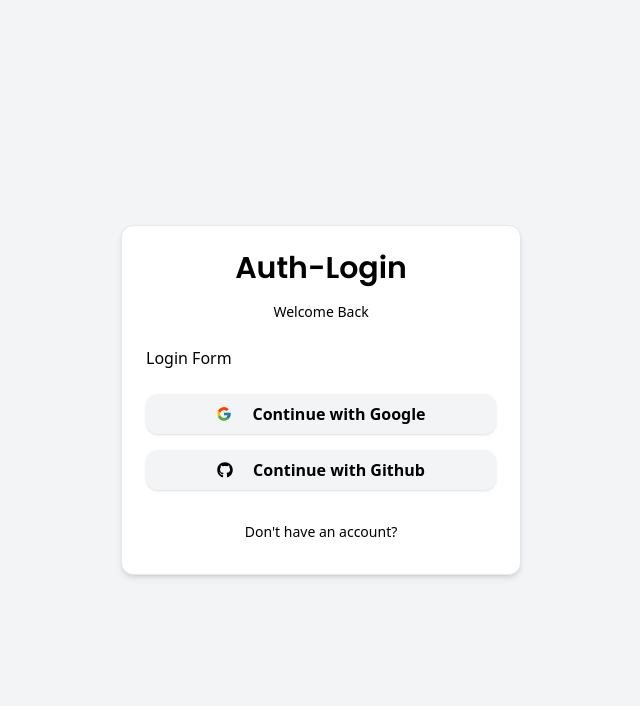
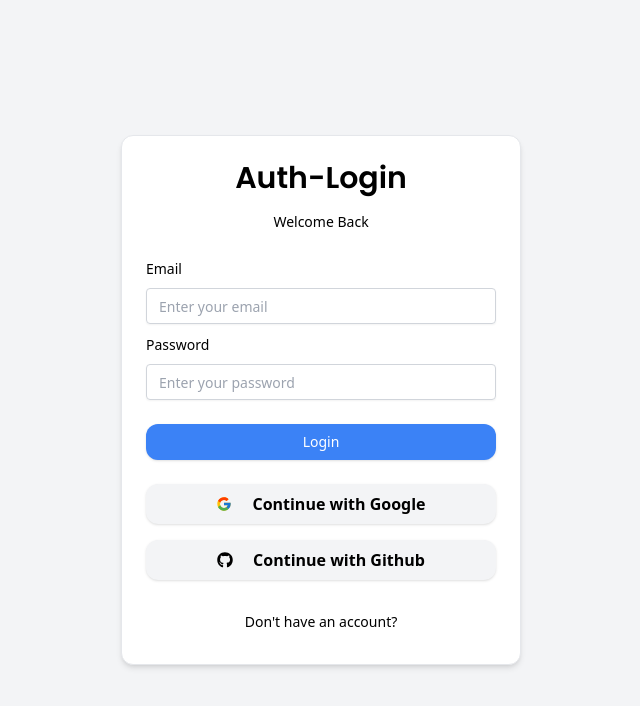
Before and after one commit to khandokarIsmailDev/next-auth_nextjs, a Next.js app: page /auth/login in a window 1280 px wide. Shown: the top 706 px of the page, without its empty margins (319-959 px from the left). Built offline with nearby package versions, Linux system fonts and the light colour scheme.

Commit message:
zod schema and login ui design done

```diff
--- a/components/auth/login-form.tsx
+++ b/components/auth/login-form.tsx
@@ -1,6 +1,31 @@
+"use client"
+import { useForm } from "react-hook-form";
 import CardWrapper from "./CardWrapper";
+import { z } from "zod";
+import { LoginSchema } from "@/schemas";
+import { zodResolver } from "@hookform/resolvers/zod";
+import { Input } from "@/components/ui/input";
+import { Button } from "@/components/ui/button";
+
+import{
+  Form,
+  FormControl,
+  FormField,
+  FormLabel,
+  FormMessage,
+  FormItem
+} from "@/components/ui/form"
+
 
 export default function LoginForm() {
+
+  const form = useForm<z.infer<typeof LoginSchema>>({
+    resolver:zodResolver(LoginSchema),
+    defaultValues:{
+      email:"",
+      password:""
+    }
+  })
   return (
     <CardWrapper
         headerLabel="Welcome Back"
@@ -8,7 +33,52 @@ export default function LoginForm() {
         backButtonHref="/auth/register"
         showSocial
     >
-        Login Form
+        <Form {...form} >
+          <form onSubmit={form.handleSubmit(()=>{})} className="space-y-6">
+            <div className="space-y-2">
+              <FormField
+                control={form.control}
+                name="email"
+                render={({field})=>(
+                  <FormItem>
+                  <FormLabel>Email</FormLabel>
+                  <FormControl>
+                    <Input
+                    {...field}
+                    placeholder="Enter your email"
+                    type="email"
+                    className="rounded border-gray-300 placeholder:text-gray-400"
+                    />
+                  </FormControl>
+                  <FormMessage className="text-red-500"/>
+                </FormItem>
+                )}
+              />
+
+              <FormField
+                control={form.control}
+                name="password"
+                render = {({field}) =>(
+                  <FormItem>
+                    <FormLabel>Password</FormLabel>
+                    <FormControl>
+                      <Input
+                      {...field}
+                      placeholder="Enter your password"
+                      type="password"
+                      className="rounded border-gray-300 placeholder:text-gray-400"
+                      />
+                    </FormControl>
+                    <FormMessage className="text-red-500 "/>
+                  </FormItem>
+                )}
+              />
+            </div>
+            <Button type="submit" className="w-full bg-blue-500 hover:bg-blue-600 text-white rounded-xl">
+                Login
+            </Button>
+          </form>
+        </Form>
     </CardWrapper>
   )
 }
--- /dev/null
+++ b/components/ui/form.tsx
@@ -0,0 +1,178 @@
+"use client"
+
+import * as React from "react"
+import * as LabelPrimitive from "@radix-ui/react-label"
+import { Slot } from "@radix-ui/react-slot"
+import {
+  Controller,
+  ControllerProps,
+  FieldPath,
+  FieldValues,
+  FormProvider,
+  useFormContext,
+} from "react-hook-form"
+
+import { cn } from "@/lib/utils"
+import { Label } from "@/components/ui/label"
+
+const Form = FormProvider
+
+type FormFieldContextValue<
+  TFieldValues extends FieldValues = FieldValues,
+  TName extends FieldPath<TFieldValues> = FieldPath<TFieldValues>
+> = {
+  name: TName
+}
+
+const FormFieldContext = React.createContext<FormFieldContextValue>(
+  {} as FormFieldContextValue
+)
+
+const FormField = <
+  TFieldValues extends FieldValues = FieldValues,
+  TName extends FieldPath<TFieldValues> = FieldPath<TFieldValues>
+>({
+  ...props
+}: ControllerProps<TFieldValues, TName>) => {
+  return (
+    <FormFieldContext.Provider value={{ name: props.name }}>
+      <Controller {...props} />
+    </FormFieldContext.Provider>
+  )
+}
+
+const useFormField = () => {
+  const fieldContext = React.useContext(FormFieldContext)
+  const itemContext = React.useContext(FormItemContext)
+  const { getFieldState, formState } = useFormContext()
+
+  const fieldState = getFieldState(fieldContext.name, formState)
+
+  if (!fieldContext) {
+    throw new Error("useFormField should be used within <FormField>")
+  }
+
+  const { id } = itemContext
+
+  return {
+    id,
+    name: fieldContext.name,
+    formItemId: `${id}-form-item`,
+    formDescriptionId: `${id}-form-item-description`,
+    formMessageId: `${id}-form-item-message`,
+    ...fieldState,
+  }
+}
+
+type FormItemContextValue = {
+  id: string
+}
+
+const FormItemContext = React.createContext<FormItemContextValue>(
+  {} as FormItemContextValue
+)
+
+const FormItem = React.forwardRef<
+  HTMLDivElement,
+  React.HTMLAttributes<HTMLDivElement>
+>(({ className, ...props }, ref) => {
+  const id = React.useId()
+
+  return (
+    <FormItemContext.Provider value={{ id }}>
+      <div ref={ref} className={cn("space-y-2", className)} {...props} />
+    </FormItemContext.Provider>
+  )
+})
+FormItem.displayName = "FormItem"
+
+const FormLabel = React.forwardRef<
+  React.ElementRef<typeof LabelPrimitive.Root>,
+  React.ComponentPropsWithoutRef<typeof LabelPrimitive.Root>
+>(({ className, ...props }, ref) => {
+  const { error, formItemId } = useFormField()
+
+  return (
+    <Label
+      ref={ref}
+      className={cn(error && "text-destructive", className)}
+      htmlFor={formItemId}
+      {...props}
+    />
+  )
+})
+FormLabel.displayName = "FormLabel"
+
+const FormControl = React.forwardRef<
+  React.ElementRef<typeof Slot>,
+  React.ComponentPropsWithoutRef<typeof Slot>
+>(({ ...props }, ref) => {
+  const { error, formItemId, formDescriptionId, formMessageId } = useFormField()
+
+  return (
+    <Slot
+      ref={ref}
+      id={formItemId}
+      aria-describedby={
+        !error
+          ? `${formDescriptionId}`
+          : `${formDescriptionId} ${formMessageId}`
+      }
+      aria-invalid={!!error}
+      {...props}
+    />
+  )
+})
+FormControl.displayName = "FormControl"
+
+const FormDescription = React.forwardRef<
+  HTMLParagraphElement,
+  React.HTMLAttributes<HTMLParagraphElement>
+>(({ className, ...props }, ref) => {
+  const { formDescriptionId } = useFormField()
+
+  return (
+    <p
+      ref={ref}
+      id={formDescriptionId}
+      className={cn("text-[0.8rem] text-muted-foreground", className)}
+      {...props}
+    />
+  )
+})
+FormDescription.displayName = "FormDescription"
+
+const FormMessage = React.forwardRef<
+  HTMLParagraphElement,
+  React.HTMLAttributes<HTMLParagraphElement>
+>(({ className, children, ...props }, ref) => {
+  const { error, formMessageId } = useFormField()
+  const body = error ? String(error?.message) : children
+
+  if (!body) {
+    return null
+  }
+
+  return (
+    <p
+      ref={ref}
+      id={formMessageId}
+      className={cn("text-[0.8rem] font-medium text-destructive", className)}
+      {...props}
+    >
+      {body}
+    </p>
+  )
+})
+FormMessage.displayName = "FormMessage"
+
+export {
+  useFormField,
+  Form,
+  FormItem,
+  FormLabel,
+  FormControl,
+  FormDescription,
+  FormMessage,
+  FormField,
+}
--- /dev/null
+++ b/components/ui/input.tsx
@@ -0,0 +1,22 @@
+import * as React from "react"
+
+import { cn } from "@/lib/utils"
+
+const Input = React.forwardRef<HTMLInputElement, React.ComponentProps<"input">>(
+  ({ className, type, ...props }, ref) => {
+    return (
+      <input
+        type={type}
+        className={cn(
+          "flex h-9 w-full rounded-md border border-input bg-transparent px-3 py-1 text-base shadow-sm transition-colors file:border-0 file:bg-transparent file:text-sm file:font-medium file:text-foreground placeholder:text-muted-foreground focus-visible:outline-none focus-visible:ring-1 focus-visible:ring-ring disabled:cursor-not-allowed disabled:opacity-50 md:text-sm",
+          className
+        )}
+        ref={ref}
+        {...props}
+      />
+    )
+  }
+)
+Input.displayName = "Input"
+
+export { Input }
--- /dev/null
+++ b/components/ui/label.tsx
@@ -0,0 +1,26 @@
+"use client"
+
+import * as React from "react"
+import * as LabelPrimitive from "@radix-ui/react-label"
+import { cva, type VariantProps } from "class-variance-authority"
+
+import { cn } from "@/lib/utils"
+
+const labelVariants = cva(
+  "text-sm font-medium leading-none peer-disabled:cursor-not-allowed peer-disabled:opacity-70"
+)
+
+const Label = React.forwardRef<
+  React.ElementRef<typeof LabelPrimitive.Root>,
+  React.ComponentPropsWithoutRef<typeof LabelPrimitive.Root> &
+    VariantProps<typeof labelVariants>
+>(({ className, ...props }, ref) => (
+  <LabelPrimitive.Root
+    ref={ref}
+    className={cn(labelVariants(), className)}
+    {...props}
+  />
+))
+Label.displayName = LabelPrimitive.Root.displayName
+
+export { Label }
--- a/package.json
+++ b/package.json
@@ -9,6 +9,8 @@
     "lint": "next lint"
   },
   "dependencies": {
+    "@hookform/resolvers": "^4.1.0",
+    "@radix-ui/react-label": "^2.1.2",
     "@radix-ui/react-slot": "^1.1.2",
     "class-variance-authority": "^0.7.1",
     "clsx": "^2.1.1",
@@ -16,9 +18,11 @@
     "next": "14.2.23",
     "react": "^18",
     "react-dom": "^18",
+    "react-hook-form": "^7.54.2",
     "react-icons": "^5.4.0",
     "tailwind-merge": "^3.0.1",
-    "tailwindcss-animate": "^1.0.7"
+    "tailwindcss-animate": "^1.0.7",
+    "zod": "^3.24.2"
   },
   "devDependencies": {
     "@types/node": "^20",
--- /dev/null
+++ b/schemas/index.ts
@@ -0,0 +1,10 @@
+import { z } from "zod"
+
+export const LoginSchema = z.object({
+    email:z.string().email({
+        message:"Invalid email address"
+    }),
+    password:z.string().min(1,{
+        message:"Password is required"
+    })
+})
```
Also changed, not shown: 1 other file (tests, documents, lock files or other folders).
